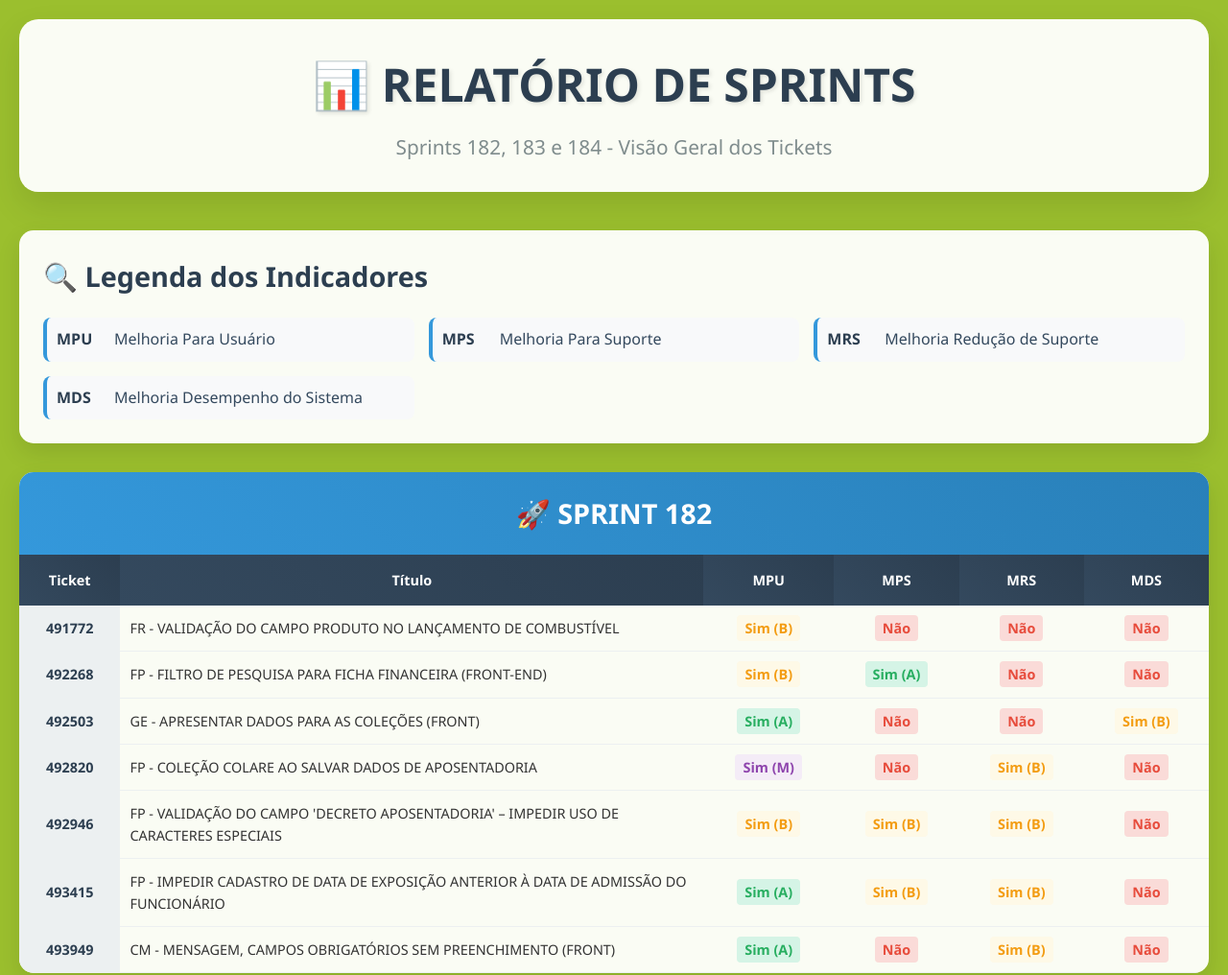
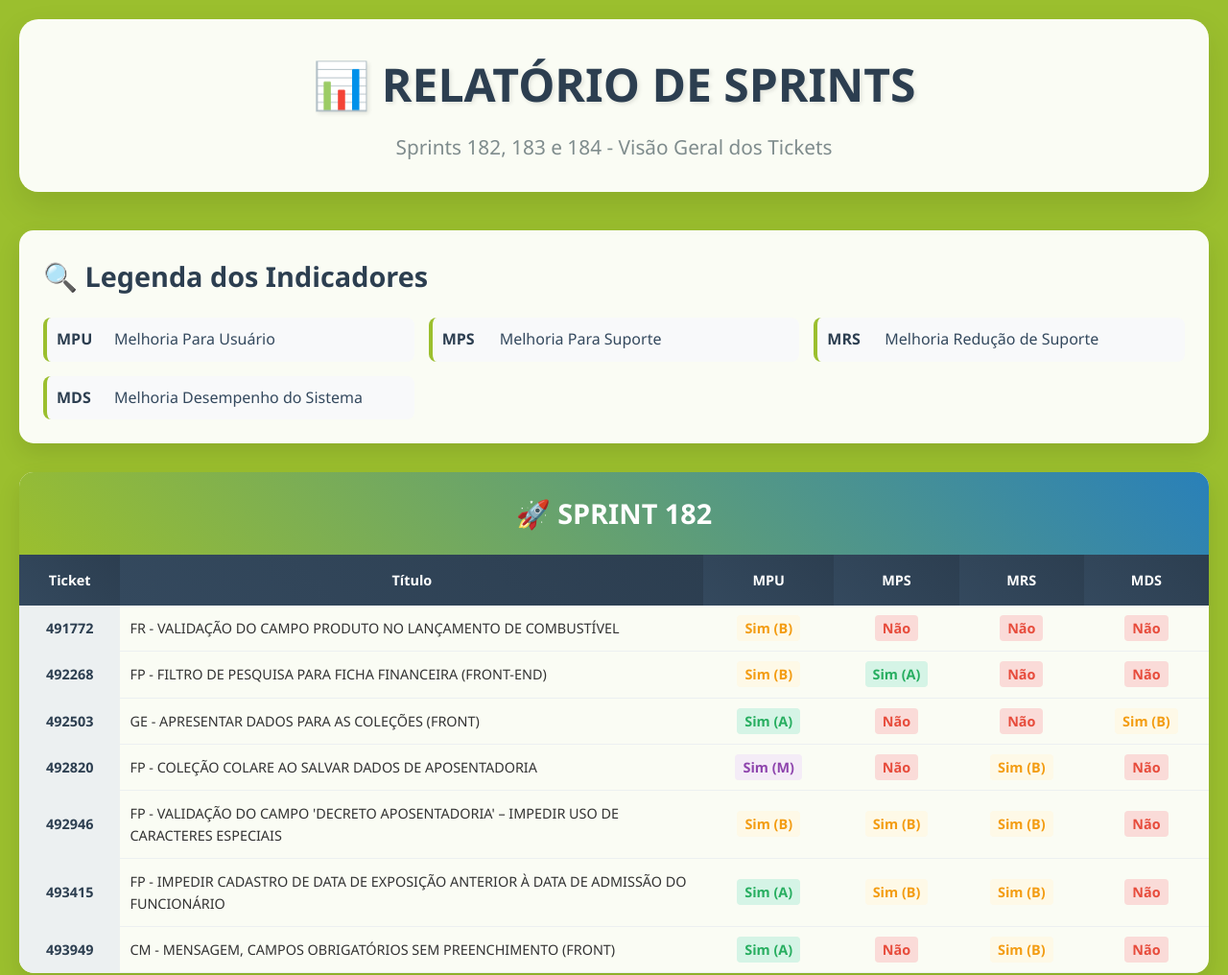
Before and after one commit to kennedysaster/estatisticas, a plain HTML site: page index.html in a window 1280 px wide. Shown: the top 1016 px of the page at 96% size. Drawn offline with Linux system fonts and the light colour scheme.

Commit message:
Update index.html

```diff
--- a/index.html
+++ b/index.html
@@ -73,7 +73,7 @@
             padding: 10px;
             background: #f8f9fa;
             border-radius: 8px;
-            border-left: 4px solid #3498db;
+            border-left: 4px solid #9bbf2e;
         }
 
         .legend-code {
@@ -96,7 +96,7 @@
         }
 
         .sprint-header {
-            background: linear-gradient(45deg, #3498db, #2980b9);
+            background: linear-gradient(45deg, #9bbf2e, #2980b9);
             color: white;
             padding: 20px;
             font-size: 1.8rem;
@@ -598,7 +598,7 @@
                     <div class="stat-number">84.8%</div>
                     <div class="stat-label">MPU - Melhoria Para Usuário<br>(28 de 33 tickets)</div>
                 </div>
-                <div class="stat-card" style="background: linear-gradient(45deg, #3498db, #5dade2);">
+                <div class="stat-card" style="background: linear-gradient(45deg, #9bbf2e, #5dade2);">
                     <div class="stat-number">54.5%</div>
                     <div class="stat-label">MPS - Melhoria Para Suporte<br>(18 de 33 tickets)</div>
                 </div>
```
